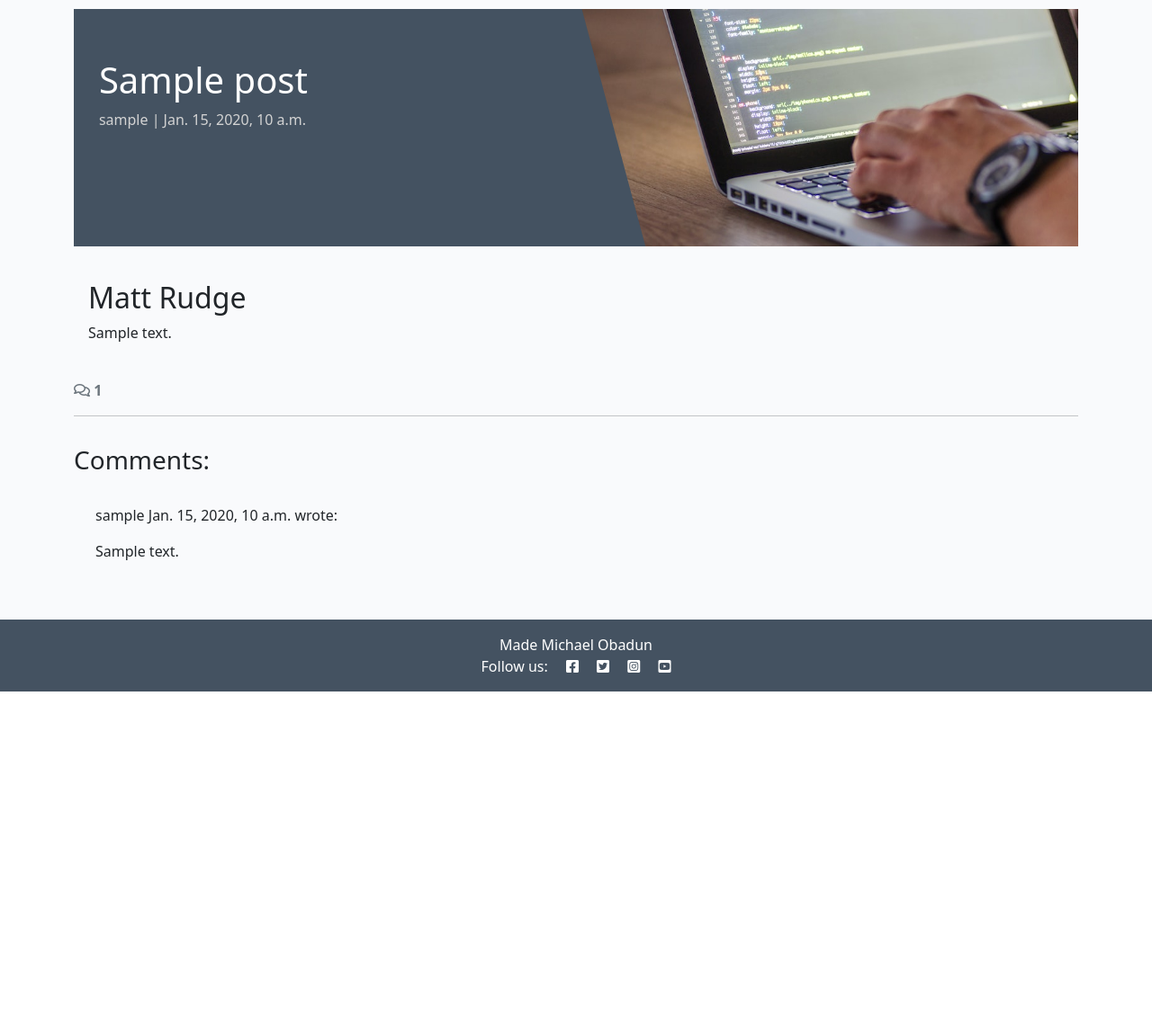
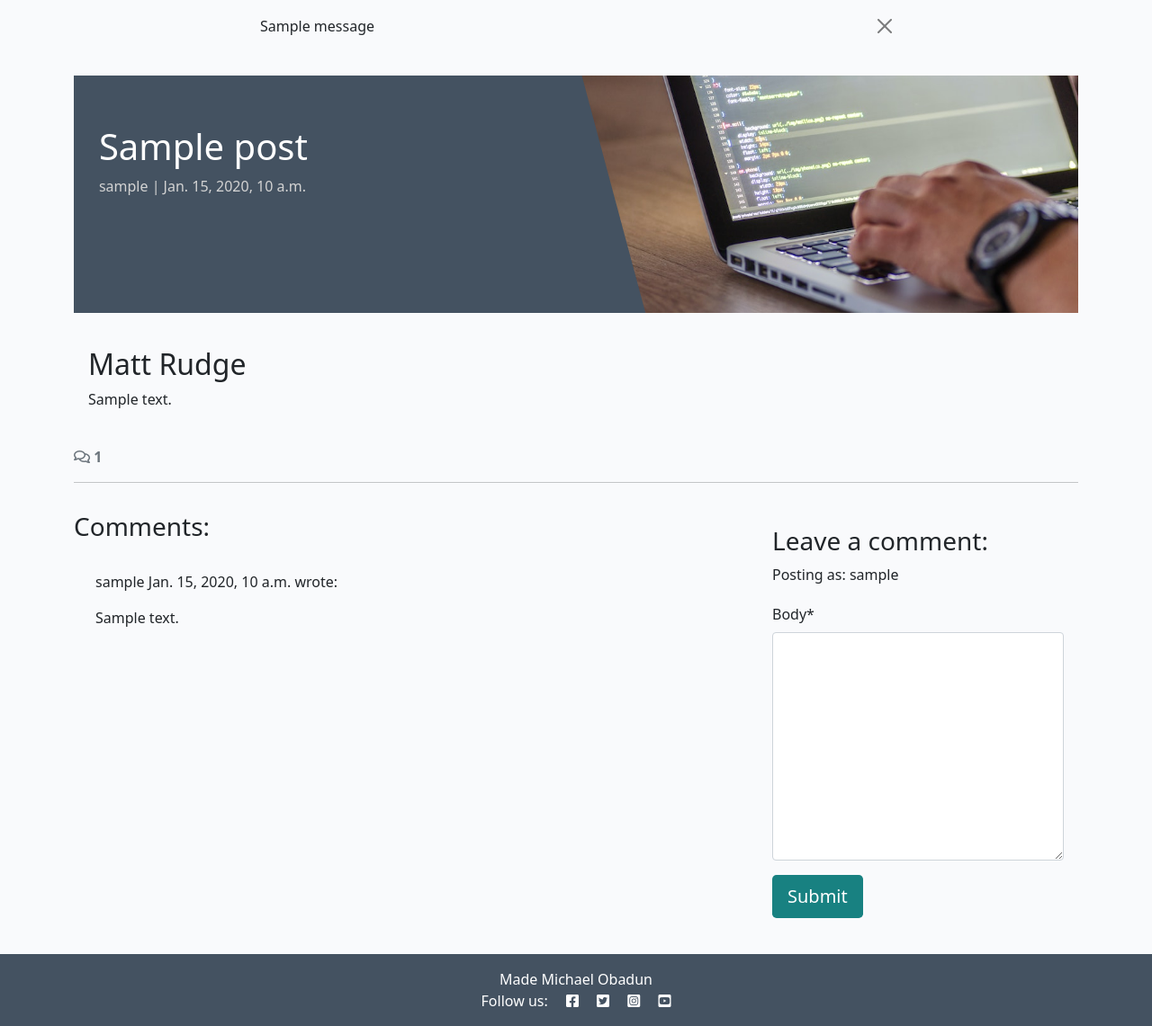
Before and after one commit to Michael-Obadun/number2, a Django app: a page that uses templates/base.html in a window 1280 px wide. Shown: the part 60-1201 px from the top of the page at 90% size. Before the commit the page ends 829 px from the top, so only its background shows below. Run offline with Django 4.2, Linux system fonts and the light colour scheme; a user stored in the database is signed in; tables that the repository leaves empty hold one stand-in row (values such as "Sample post"); one stand-in notice (Sample message) is shown; some libraries are stand-ins or nearby versions.

Commit message:
POSTing and writing to the database COMMENTS
added to blog view files, added to post_detail.html file,
......Displaying comments

installed crispy files and added them to rwquirments.txt golder,
then added crispy_forms','crispy_bootstrap5',to installed apps.
then added CRISPY_ALLOWED_TEMPLATE_PACKS = bootstrap5
CRISPY_TEMPLATE_PACK = bootstrap5to settings file.
then added form file to blog dir (with code in the file)
then imported comment form to blog views (added more code to blog views
In detail.html added {% load crispy_forms_tags %} and added more html
.............Adding a comment form

add the form functionality. In blog/views.py.....Handle the POST request
 from the comment form.

added more code to blog views file and base html.......
Display a confirmation messagePOSTing and writing to the database COMMENTS

added to blog view files, added to post_detail.html file,
......Displaying comments

installed crispy files and added them to rwquirments.txt golder,
then added crispy_forms','crispy_bootstrap5',to installed apps.
then added CRISPY_ALLOWED_TEMPLATE_PACKS = bootstrap5
CRISPY_TEMPLATE_PACK = bootstrap5to settings file.
then added form file to blog dir (with code in the file)
then imported comment form to blog views (added more code to blog views
In detail.html added {% load crispy_forms_tags %} and added more html
.............Adding a comment form

add the form functionality. In blog/views.py.....Handle the POST request
 from the comment form.

added more code to blog views file and base html.......
Display a confirmation message

```diff
--- /dev/null
+++ b/blog/forms.py
@@ -0,0 +1,8 @@
+from .models import Comment
+from django import forms
+
+
+class CommentForm(forms.ModelForm):
+    class Meta:
+        model = Comment
+        fields = ('body',)
--- a/blog/templates/blog/post_detail.html
+++ b/blog/templates/blog/post_detail.html
@@ -1,5 +1,6 @@
 {% extends 'base.html' %} {% block content %}
 {% load static %}
+{% load crispy_forms_tags %}
 
 <div class="masthead">
     <div class="container">
@@ -71,6 +72,24 @@
         {% endfor %}
       </div>
     </div>
+    <!-- Creating New Comments -->
+    <div class="col-md-4 card mb-4 mt-3">
+        <div class="card-body">
+          {% if user.is_authenticated %}
+          <h3>Leave a comment:</h3>
+          <p>Posting as: {{ user.username }}</p>
+          <form id="commentForm" method="post"
+            style="margin-top: 1.3em;">
+            {{ comment_form | crispy }}
+            {% csrf_token %}
+            <button id="submitButton" type="submit"
+              class="btn btn-signup btn-lg">Submit</button>
+          </form>
+          {% else %}
+          <p>Log in to leave a comment</p>
+          {% endif %}
+        </div>
+      </div>
   </div>
 </div>
 
--- a/blog/views.py
+++ b/blog/views.py
@@ -1,6 +1,8 @@
 from django.shortcuts import render, get_object_or_404
 from django.views import generic
+from django.contrib import messages
 from .models import Post
+from .forms import CommentForm
 
 # Create your views here.
 class PostList(generic.ListView):
@@ -31,7 +33,19 @@ def post_detail(request, slug):
     post = get_object_or_404(queryset, slug=slug)
     comments = post.comments.all().order_by("-created_on")
     comment_count = post.comments.filter(approved=True).count()
+    if request.method == "POST":
+        comment_form = CommentForm(data=request.POST)
+        if comment_form.is_valid():
+            comment = comment_form.save(commit=False)
+            comment.author = request.user
+            comment.post = post
+            comment.save()
+            messages.add_message(
+            request, messages.SUCCESS,
+            'Comment submitted and awaiting approval'
+    )
 
+    comment_form = CommentForm()
 
     return render(
         request,
@@ -40,5 +54,6 @@ def post_detail(request, slug):
         "coder": "Matt Rudge",
         "comments": comments,
         "comment_count": comment_count,
+        "comment_form": comment_form,
         }
     )
--- a/my_project/settings.py
+++ b/my_project/settings.py
@@ -48,12 +48,17 @@ INSTALLED_APPS = [
     'allauth.socialaccount',
     'blog',
     'django_summernote',
+    'crispy_forms',
+    'crispy_bootstrap5',
     #'user',
 ]
 
 SITE_ID = 1
 LOGIN_REDIRECT_URL = '/'
 LOGOUT_REDIRECT_URL = '/'
+
+CRISPY_ALLOWED_TEMPLATE_PACKS = "bootstrap5"
+CRISPY_TEMPLATE_PACK = "bootstrap5"
 
 MIDDLEWARE = [
     'django.middleware.security.SecurityMiddleware',
--- a/requirements.txt
+++ b/requirements.txt
@@ -1,7 +1,9 @@
 asgiref==3.8.1
+crispy-bootstrap5==0.7
 dj-database-url==0.5.0
 Django==4.2.16
 django-allauth==0.57.2
+django-crispy-forms==2.3
 django-summernote==0.8.20.0
 gunicorn==20.1.0
 oauthlib==3.2.2
--- a/templates/base.html
+++ b/templates/base.html
@@ -65,6 +65,23 @@
         </div>
     </nav>
 
+    <div class="container">
+        <div class="row">
+          <div class="col-md-8 offset-md-2">
+            {% for message in messages %}
+            <div class="alert {{ message.tags }} alert-dismissible
+              fade show" id="msg" role="alert">
+              {{ message | safe }}
+              <button type="button" class="btn-close"
+                data-bs-dismiss="alert" aria-label="Close"></button>
+            </div>
+            {% endfor %}
+          </div>
+        </div>
+      </div>
+
+
+
     <main class="flex-shrink-0 main-bg">
 
         {% block content %}
```
